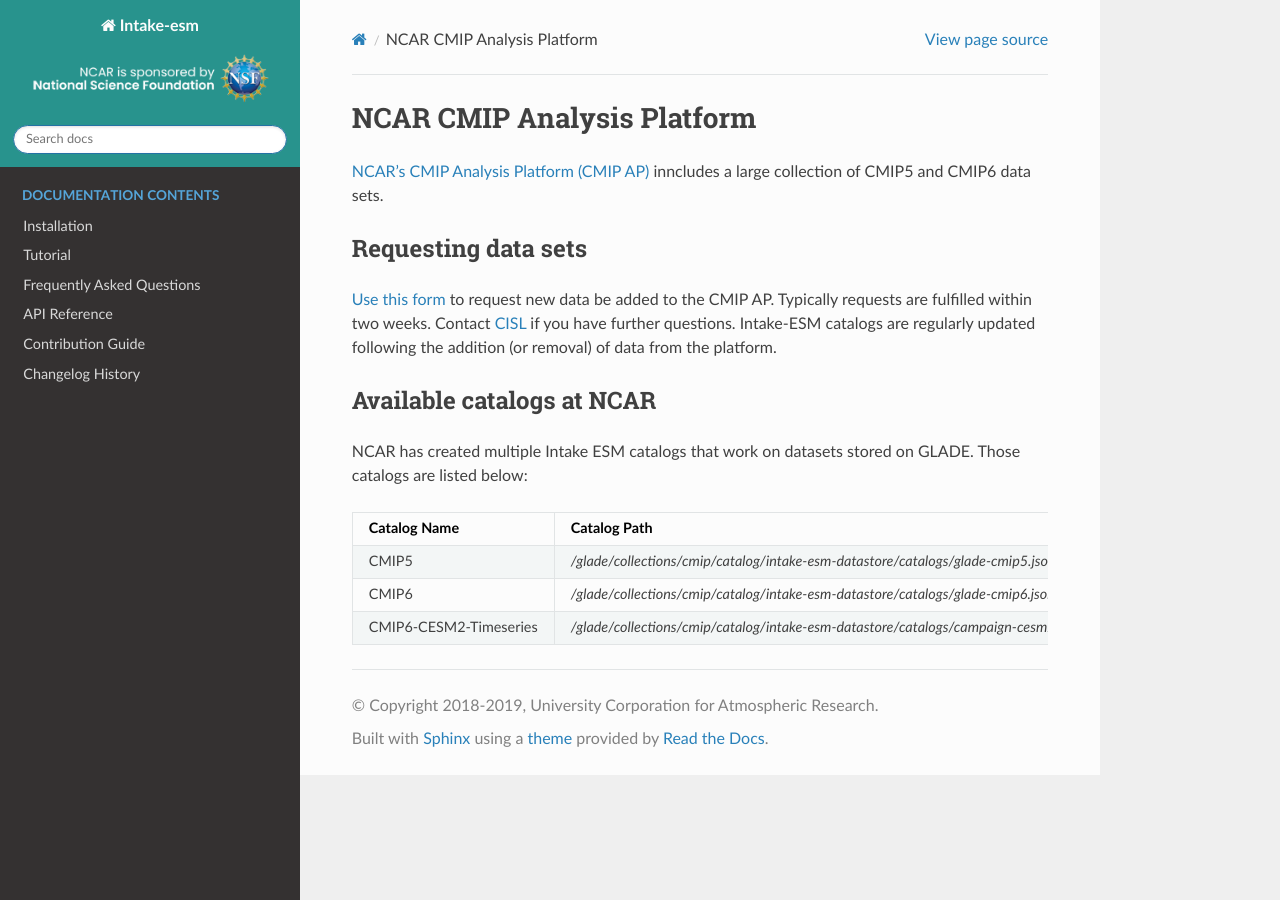
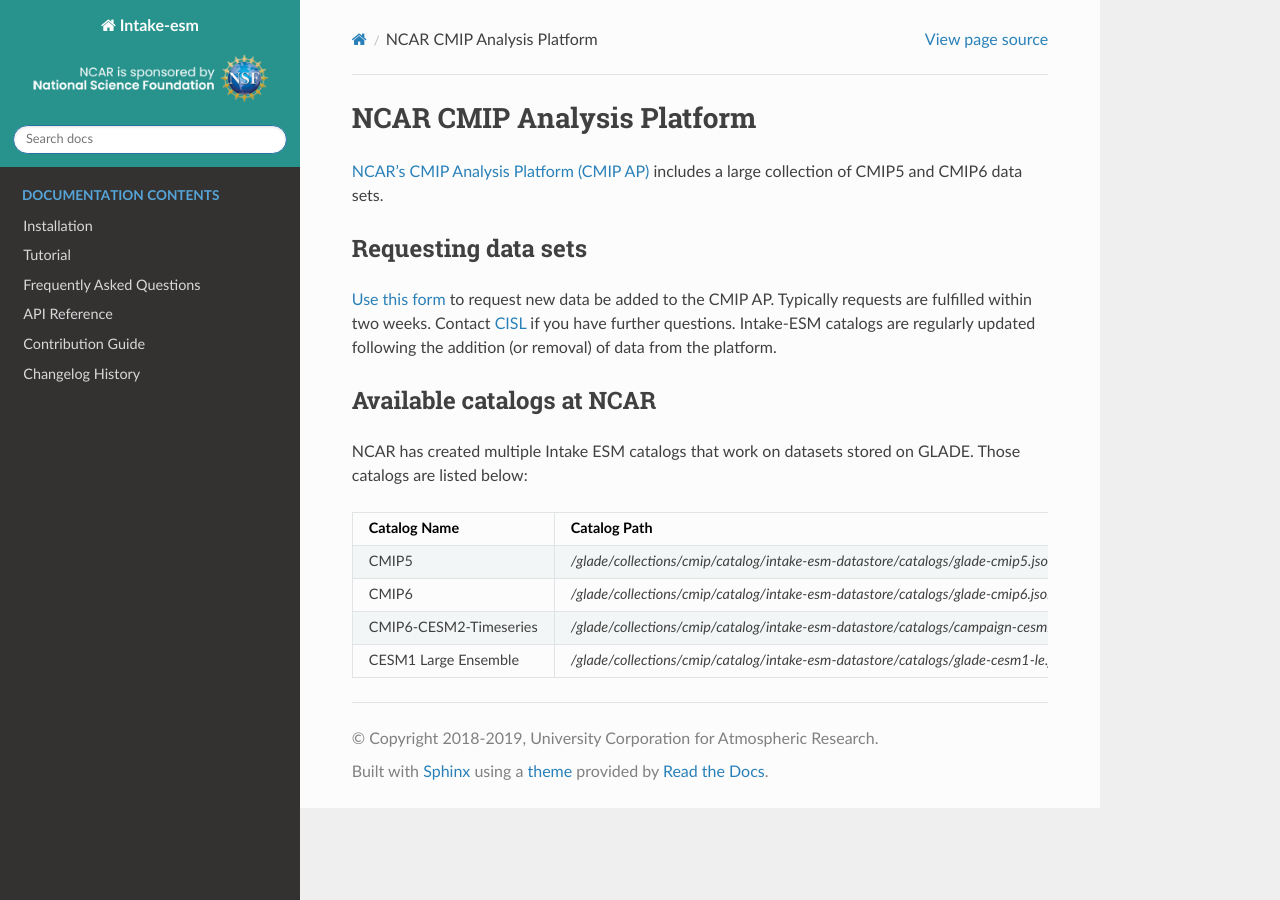
Before and after one commit to intake/intake-esm, a Sphinx documentation site: the page built from docs/source/cmip_ap.rst, in a window 1280 px wide. Built offline with Sphinx 7.4.7 and the Read the Docs theme 2.0.0, drawn with Linux system fonts in a browser that asks for light colours; the version number could not be read and is left out.

Commit message:
Add CESM1-LE catalog

```diff
--- a/docs/source/cmip_ap.rst
+++ b/docs/source/cmip_ap.rst
@@ -3,7 +3,7 @@ NCAR CMIP Analysis Platform
 ===========================
 
 `NCAR's CMIP Analysis Platform (CMIP AP) <https://www2.cisl.ucar.edu/resources/cmip-analysis-platform>`_
-inncludes a large collection of CMIP5 and CMIP6 data sets.
+includes a large collection of CMIP5 and CMIP6 data sets.
 
 Requesting data sets
 --------------------
@@ -31,3 +31,5 @@ GLADE. Those catalogs are listed below:
 +------------------------+------------------------------------------------------------------------------------------------------+
 | CMIP6-CESM2-Timeseries | `/glade/collections/cmip/catalog/intake-esm-datastore/catalogs/campaign-cesm2-cmip6-timeseries.json` |
 +------------------------+------------------------------------------------------------------------------------------------------+
+| CESM1 Large Ensemble   | `/glade/collections/cmip/catalog/intake-esm-datastore/catalogs/glade-cesm1-le.json`                  |
++------------------------+------------------------------------------------------------------------------------------------------+
```
